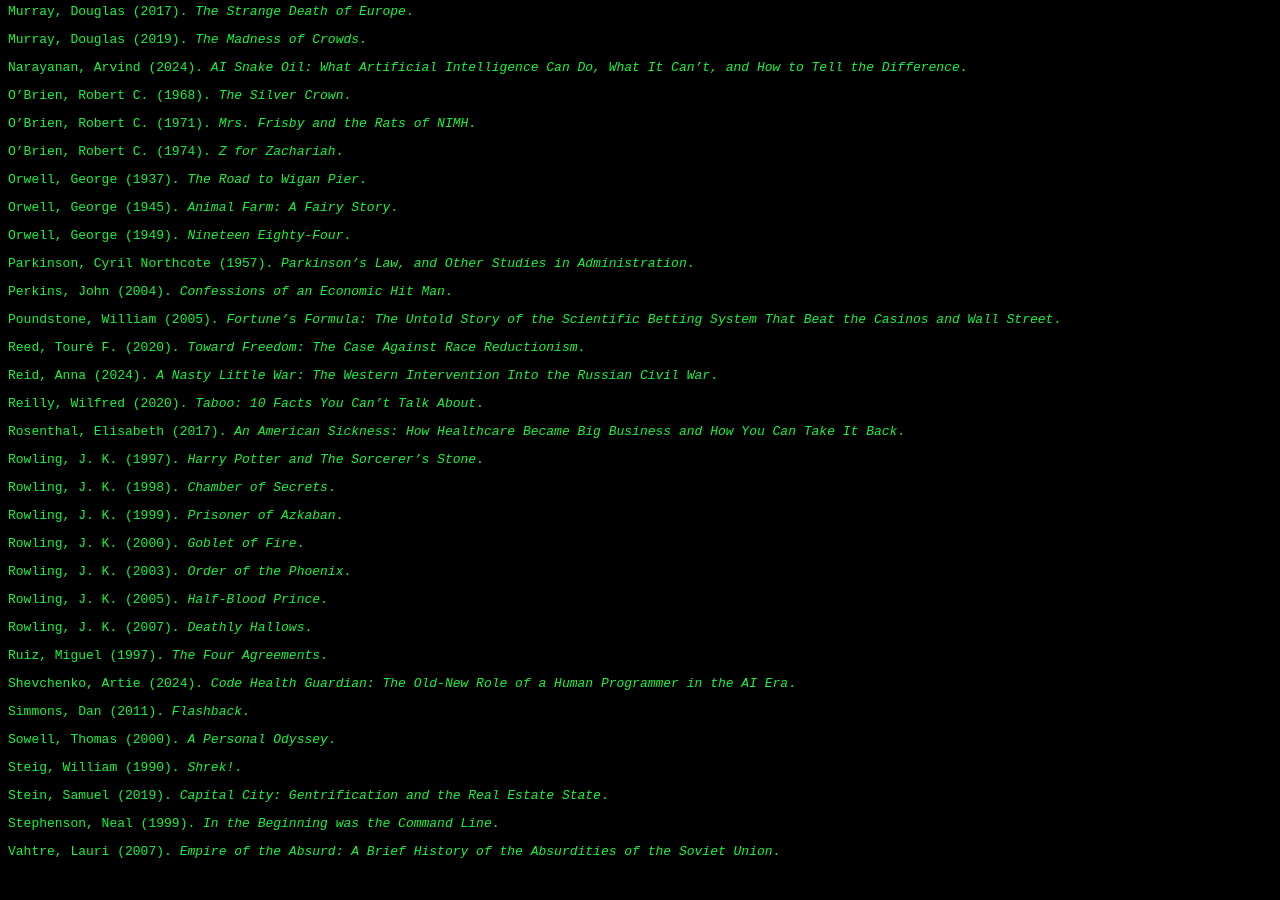
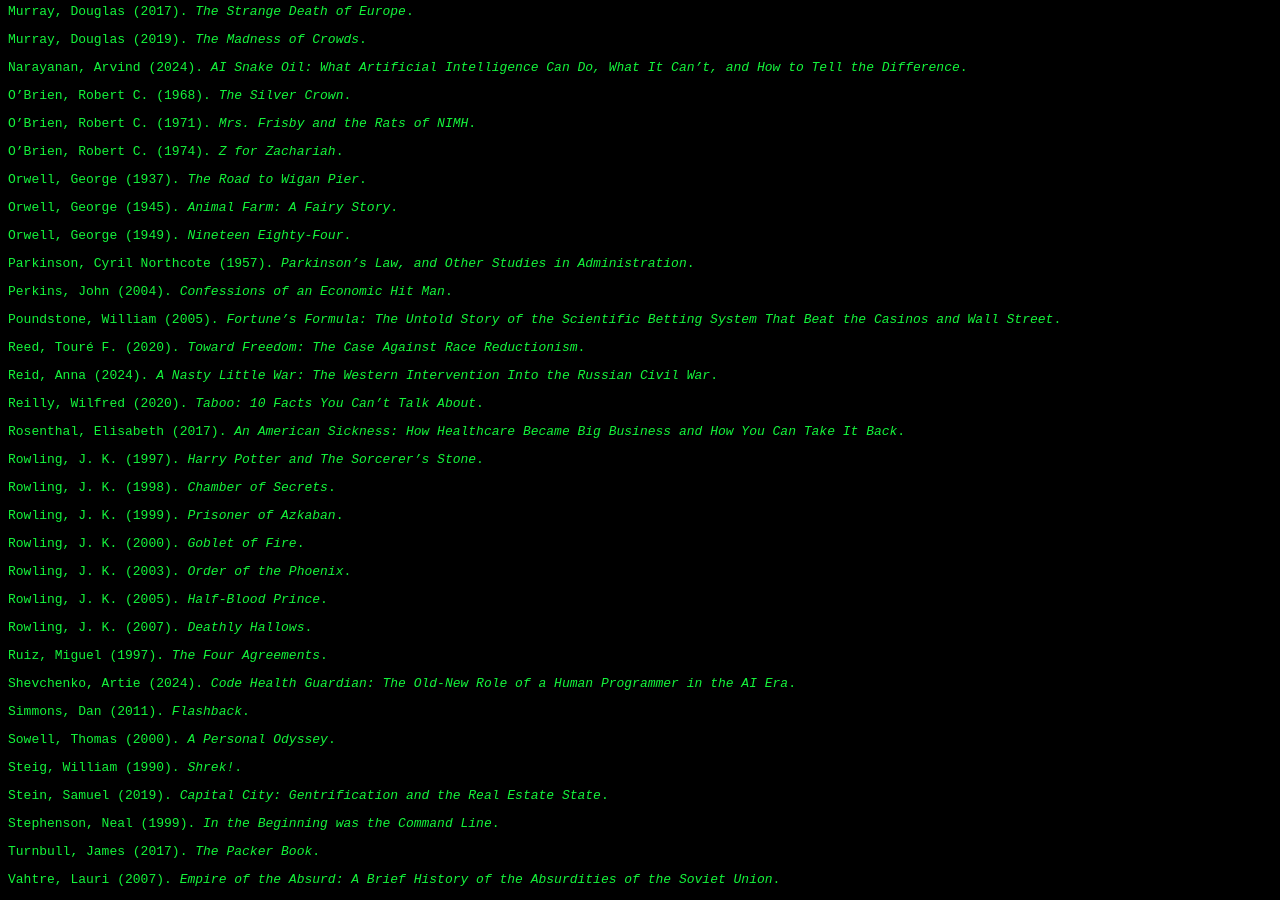
Before and after one commit to davejagoda/davejagoda.github.io, a Jekyll site: the page built from books/index.md, in a window 1280 px wide and 900 px high, scrolled down 1685 px. Built offline with Jekyll 4.4.1, drawn with Linux system fonts in a browser that asks for light colours; before the commit the page ends 2557 px from its top, so only the background shows below that.

Commit message:
Add The Packer Book to books/index.md

```diff
--- a/books/index.md
+++ b/books/index.md
@@ -181,4 +181,6 @@
 
 Stephenson, Neal (1999). *In the Beginning was the Command Line*.
 
+Turnbull, James (2017). *The Packer Book*.
+
 Vahtre, Lauri (2007). *Empire of the Absurd: A Brief History of the Absurdities of the Soviet Union*.
```
